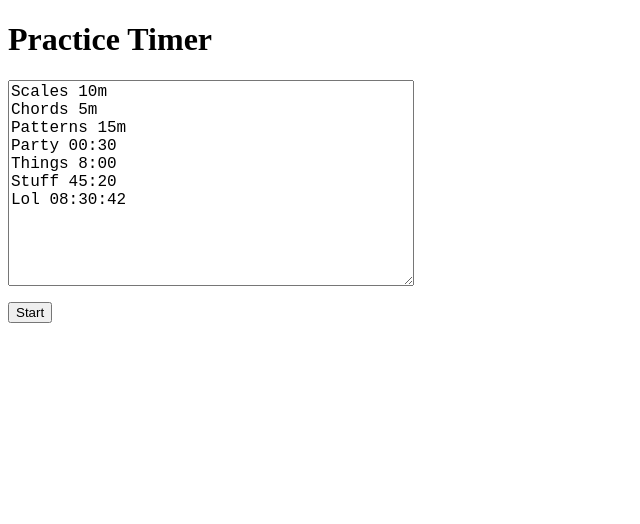
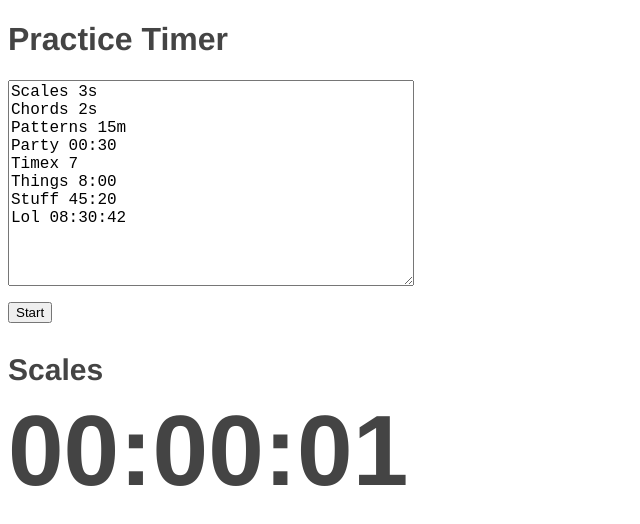
Before and after one commit to sebpearce/practice-timer, a website with bundled scripts: page index.html in a window 1280 px wide. Both pictures are taken after a click on the button "Start". Shown: the whole page, without its empty margins (0-640 px from the left). Built offline with nearby package versions, Linux system fonts and the light colour scheme.

Commit message:
Implement basic functionality

```diff
--- a/bundle.js
+++ b/bundle.js
@@ -68,19 +68,55 @@
 	window.practiceTimer.timers = [];
 
 	document.addEventListener('DOMContentLoaded', function (e) {
-	  document.getElementById('inputbox').value = 'Scales 10m\nChords 5m\nPatterns 15m\nParty 00:30\nThings 8:00\nStuff 45:20\nLol 08:30:42';
+	  document.getElementById('inputbox').value = 'Scales 3s\nChords 2s\nPatterns 15m\nParty 00:30\nTimex 7\nThings 8:00\nStuff 45:20\nLol 08:30:42';
 	});
+
+	function updateTimerDisplay(rawSeconds) {
+	  document.getElementById('timer-display-hr').innerHTML = _kit2.default.getHoursDisplay(rawSeconds);
+	  document.getElementById('timer-display-min').innerHTML = _kit2.default.getMinutesDisplay(rawSeconds);
+	  document.getElementById('timer-display-sec').innerHTML = _kit2.default.getSecondsDisplay(rawSeconds);
+	}
+
+	function updateActivityDisplay(activity) {
+	  document.getElementById('timer-display-activity').innerHTML = activity;
+	}
+
+	function loadTimers() {
+	  var inputText = document.getElementById('inputbox').value;
+	  var id = 1;
+	  var queue = _kit2.default.getQueueFromInput(inputText);
+	  queue.forEach(function (el, id) {
+	    window.practiceTimer.timers.push(new _timer2.default(id, el.period, el.activity));
+	    id++;
+	  });
+	  console.log(window.practiceTimer.timers);
+	}
 
 	document.getElementById('start').addEventListener('click', function (e) {
 
-	  var inputText = document.getElementById('inputbox').value;
+	  loadTimers();
+	  var currentTimer = window.practiceTimer.timers[0];
+	  var now = Date.now();
+	  currentTimer.toFinishAt = new Date(now + currentTimer.totalSeconds * 1000);
+	  updateTimerDisplay((currentTimer.toFinishAt - now) / 1000);
+	  updateActivityDisplay(currentTimer.activity);
 
-	  console.log(JSON.stringify(_kit2.default.getQueueFromInput(inputText)));
+	  window.practiceTimer.timerLoop = setInterval(function () {
 
-	  // window.practiceTimer.timerLoop = setInterval(function() {
-	  //   // console.log('hi!');
-	  //   // console.log('Seconds left: ' + kit.secondsBetweenNowAnd(self.toFinishAt));
-	  // }, 1000);
+	    var now = Date.now();
+
+	    if (currentTimer.toFinishAt >= now) {
+	      var diff = Math.round((currentTimer.toFinishAt - now) / 1000);
+	      updateTimerDisplay(diff);
+	    } else {
+	      window.practiceTimer.timers.shift();
+	      if (window.practiceTimer.timers.length === 0) return;
+	      currentTimer = window.practiceTimer.timers[0];
+	      currentTimer.toFinishAt = new Date(now + currentTimer.totalSeconds * 1000);
+	      updateTimerDisplay((currentTimer.toFinishAt - now) / 1000);
+	      updateActivityDisplay(currentTimer.activity);
+	    }
+	  }, 1000);
 	});
 
 /***/ },
@@ -99,15 +135,16 @@
 	    var queue = lines.map(function (line) {
 	      var activity = line.match(re)[1];
 	      var period = line.match(re)[2];
+	      // console.log('Act: ' + activity + '; Per: ' + period);
 	      return {
 	        activity: activity,
-	        period: kit.parseTotalSeconds(line)
+	        period: kit.parseTotalSeconds(period)
 	      };
 	    });
 	    return queue;
 	  },
 	  parseTotalSeconds: function parseTotalSeconds(input) {
-	    return kit.parseSecondsFromHMSNotation(input) || kit.parseSecondsFromDigitalNotation(input) || 0;
+	    return kit.parseSecondsFromHMSNotation(input) || kit.parseSecondsFromDigitalNotation(input) || kit.parseSecondsFromSingleNumber(input) || 0;
 	  },
 	  parseSecondsFromHMSNotation: function parseSecondsFromHMSNotation(input) {
 	    if (!input.match(/\d+\s?[hms]/)) return false;
@@ -128,26 +165,28 @@
 	    var result = hr + min + sec;
 	    return result;
 	  },
+	  parseSecondsFromSingleNumber: function parseSecondsFromSingleNumber(input) {
+	    if (!input.match(/^(\d+)$/)) return false;
+	    var result = parseInt(input) * 60;
+	    return result;
+	  },
 	  padWithZero: function padWithZero(x) {
 	    return x < 10 ? '0' + x : x;
 	  },
 	  secondsBetweenNowAnd: function secondsBetweenNowAnd(laterTime) {
 	    return Math.round((laterTime - Date.now()) / 1000);
 	  },
-	  finishDate: function finishDate(startDate, deltaInMs) {
-	    return new Date(startDate.getTime() + deltaInMs);
-	  },
 	  getSecondsDisplay: function getSecondsDisplay(rawSeconds) {
-	    return rawSeconds % 60;
+	    return kit.padWithZero(rawSeconds % 60);
 	  },
 	  getMinutesDisplay: function getMinutesDisplay(rawSeconds) {
 	    var s = rawSeconds % 60;
-	    return (rawSeconds - s) / 60 % 60;
+	    return kit.padWithZero((rawSeconds - s) / 60 % 60);
 	  },
 	  getHoursDisplay: function getHoursDisplay(rawSeconds) {
 	    var s = rawSeconds % 60;
 	    var m = (rawSeconds - s) / 60 % 60;
-	    return (rawSeconds - m * 60 - s) / 3600;
+	    return kit.padWithZero((rawSeconds - m * 60 - s) / 3600);
 	  },
 	  getFormattedTimeDisplay: function getFormattedTimeDisplay(rawSeconds) {
 	    return this.padWithZero(this.getHoursDisplay(rawSeconds)) + ':' + this.padWithZero(this.getMinutesDisplay(rawSeconds)) + ':' + this.padWithZero(this.getSecondsDisplay(rawSeconds));
@@ -158,44 +197,6 @@
 	    'h': 3600,
 	    'm': 60,
 	    's': 1
-	  },
-
-	  longhandNumbers: {
-	    'a thousand': '1000',
-	    'one thousand': '1000',
-	    'thousand': '1000',
-	    'one hundred': '100',
-	    'a hundred': '100',
-	    'hundred': '100',
-	    'ninety': '90',
-	    'eighty': '80',
-	    'seventy': '70',
-	    'sixty': '60',
-	    'fifty': '50',
-	    'forty': '40',
-	    'thirty': '30',
-	    'twenty': '20',
-	    'nineteen': '19',
-	    'eighteen': '18',
-	    'seventeen': '17',
-	    'sixteen': '16',
-	    'fifteen': '15',
-	    'fourteen': '14',
-	    'thirteen': '13',
-	    'twelve': '12',
-	    'eleven': '11',
-	    'ten': '10',
-	    'nine': '9',
-	    'eight': '8',
-	    'seven': '7',
-	    'six': '6',
-	    'five': '5',
-	    'four': '4',
-	    'three': '3',
-	    'two': '2',
-	    'one': '1',
-	    'and': '',
-	    '-': ' '
 	  }
 
 	};
@@ -204,27 +205,23 @@
 
 /***/ },
 /* 2 */
-/***/ function(module, exports, __webpack_require__) {
+/***/ function(module, exports) {
 
 	'use strict';
 
 	Object.defineProperty(exports, "__esModule", {
 	  value: true
 	});
+	function finishDate(startDate, deltaInMs) {
+	  return new Date(startDate.getTime() + deltaInMs);
+	}
 
-	var _kit = __webpack_require__(1);
-
-	var _kit2 = _interopRequireDefault(_kit);
-
-	function _interopRequireDefault(obj) { return obj && obj.__esModule ? obj : { default: obj }; }
-
-	var Timer = function Timer(id, totalSeconds) {
+	var Timer = function Timer(id, totalSeconds, activity) {
 	  var self = this;
 	  this.id = id;
-	  this.status = 'running';
+	  this.activity = activity || '';
 	  this.totalSeconds = totalSeconds || 600;
-	  this.createdAt = new Date();
-	  this.toFinishAt = _kit2.default.finishDate(this.createdAt, this.totalSeconds * 1000);
+	  // this.toFinishAt = finishDate(this.createdAt, this.totalSeconds * 1000);
 	};
 
 	exports.default = Timer;
@@ -264,7 +261,7 @@
 
 
 	// module
-	exports.push([module.id, ".inputbox {\n  display: block;\n  font-size: 16px;\n  height: 200px;\n  margin: 0 0 1em 0;\n  width: 400px; }\n", ""]);
+	exports.push([module.id, "body {\n  color: #444;\n  font-family: 'Helvetica Neue', 'Helvetica', 'Arial', sans-serif; }\n\n.inputbox {\n  display: block;\n  font-size: 16px;\n  height: 200px;\n  margin: 0 0 1em 0;\n  width: 400px; }\n\n.timer-display-container {\n  padding: 30px 0; }\n\n.timer-display {\n  font-size: 100px;\n  font-weight: bold; }\n\n.timer-display-separator:after {\n  content: ':'; }\n\n.timer-display-activity {\n  display: block;\n  font-size: 30px;\n  height: 40px; }\n", ""]);
 
 	// exports
 
--- a/es6/kit.js
+++ b/es6/kit.js
@@ -6,9 +6,10 @@ const kit = {
     const queue = lines.map(function(line) {
       const activity = line.match(re)[1];
       const period = line.match(re)[2];
+      // console.log('Act: ' + activity + '; Per: ' + period);
       return {
         activity: activity,
-        period: kit.parseTotalSeconds(line),
+        period: kit.parseTotalSeconds(period),
       };
     });
     return queue;
@@ -17,6 +18,7 @@ const kit = {
   parseTotalSeconds(input) {
     return kit.parseSecondsFromHMSNotation(input) ||
       kit.parseSecondsFromDigitalNotation(input) ||
+      kit.parseSecondsFromSingleNumber(input) ||
       0;
   },
 
@@ -41,6 +43,12 @@ const kit = {
     return result;
   },
 
+  parseSecondsFromSingleNumber(input) {
+    if (!input.match(/^(\d+)$/)) return false;
+    const result = parseInt(input) * 60;
+    return result;
+  },
+
   padWithZero(x) {
     return (x < 10) ? '0' + x : x;
   },
@@ -49,23 +57,19 @@ const kit = {
     return Math.round((laterTime - Date.now()) / 1000);
   },
 
-  finishDate(startDate, deltaInMs) {
-    return new Date(startDate.getTime() + deltaInMs);
-  },
-
   getSecondsDisplay(rawSeconds) {
-    return rawSeconds % 60;
+    return kit.padWithZero(rawSeconds % 60);
   },
 
   getMinutesDisplay(rawSeconds) {
     const s = rawSeconds % 60;
-    return ((rawSeconds - s) / 60) % 60;
+    return kit.padWithZero(((rawSeconds - s) / 60) % 60);
   },
 
   getHoursDisplay(rawSeconds) {
     const s = rawSeconds % 60;
     const m = ((rawSeconds - s) / 60) % 60;
-    return (rawSeconds - (m * 60) - s) / 3600;
+    return kit.padWithZero((rawSeconds - (m * 60) - s) / 3600);
   },
 
   getFormattedTimeDisplay(rawSeconds) {
@@ -80,44 +84,6 @@ const kit = {
     's': 1,
   },
 
-  longhandNumbers: {
-    'a thousand': '1000',
-    'one thousand': '1000',
-    'thousand': '1000',
-    'one hundred': '100',
-    'a hundred': '100',
-    'hundred': '100',
-    'ninety': '90',
-    'eighty': '80',
-    'seventy': '70',
-    'sixty': '60',
-    'fifty': '50',
-    'forty': '40',
-    'thirty': '30',
-    'twenty': '20',
-    'nineteen': '19',
-    'eighteen': '18',
-    'seventeen': '17',
-    'sixteen': '16',
-    'fifteen': '15',
-    'fourteen': '14',
-    'thirteen': '13',
-    'twelve': '12',
-    'eleven': '11',
-    'ten': '10',
-    'nine': '9',
-    'eight': '8',
-    'seven': '7',
-    'six': '6',
-    'five': '5',
-    'four': '4',
-    'three': '3',
-    'two': '2',
-    'one': '1',
-    'and': '',
-    '-': ' ',
-  },
-
 };
 
 export default kit;
--- a/es6/main.js
+++ b/es6/main.js
@@ -10,18 +10,56 @@ window.practiceTimer = {};
 window.practiceTimer.timers = [];
 
 document.addEventListener('DOMContentLoaded', function(e) {
-  document.getElementById('inputbox').value = 'Scales 10m\nChords 5m\nPatterns 15m\nParty 00:30\nThings 8:00\nStuff 45:20\nLol 08:30:42';
+  document.getElementById('inputbox').value = 'Scales 3s\nChords 2s\nPatterns 15m\nParty 00:30\nTimex 7\nThings 8:00\nStuff 45:20\nLol 08:30:42';
 });
+
+
+function updateTimerDisplay(rawSeconds) {
+  document.getElementById('timer-display-hr').innerHTML = kit.getHoursDisplay(rawSeconds);
+  document.getElementById('timer-display-min').innerHTML = kit.getMinutesDisplay(rawSeconds);
+  document.getElementById('timer-display-sec').innerHTML = kit.getSecondsDisplay(rawSeconds);
+}
+
+function updateActivityDisplay(activity) {
+  document.getElementById('timer-display-activity').innerHTML = activity;
+}
+
+function loadTimers() {
+  const inputText = document.getElementById('inputbox').value;
+  const id = 1;
+  const queue = kit.getQueueFromInput(inputText);
+  queue.forEach((el, id) => {
+    window.practiceTimer.timers.push(new Timer(id, el.period, el.activity));
+    id++;
+  });
+  console.log(window.practiceTimer.timers);
+}
 
 document.getElementById('start').addEventListener('click', function(e) {
 
-  const inputText = document.getElementById('inputbox').value;
+  loadTimers();
+  let currentTimer = window.practiceTimer.timers[0];
+  const now = Date.now();
+  currentTimer.toFinishAt = new Date(now + currentTimer.totalSeconds * 1000);
+  updateTimerDisplay((currentTimer.toFinishAt - now) / 1000);
+  updateActivityDisplay(currentTimer.activity);
 
-  console.log(JSON.stringify(kit.getQueueFromInput(inputText)));
+  window.practiceTimer.timerLoop = setInterval(() => {
 
-  // window.practiceTimer.timerLoop = setInterval(function() {
-  //   // console.log('hi!');
-  //   // console.log('Seconds left: ' + kit.secondsBetweenNowAnd(self.toFinishAt));
-  // }, 1000);
+    const now = Date.now();
+
+    if (currentTimer.toFinishAt >= now) {
+      const diff = Math.round((currentTimer.toFinishAt - now) / 1000);
+      updateTimerDisplay(diff);
+    } else {
+      window.practiceTimer.timers.shift();
+      if (window.practiceTimer.timers.length === 0) return;
+      currentTimer = window.practiceTimer.timers[0];
+      currentTimer.toFinishAt = new Date(now + currentTimer.totalSeconds * 1000);
+      updateTimerDisplay((currentTimer.toFinishAt - now) / 1000);
+      updateActivityDisplay(currentTimer.activity);
+    }
+
+  }, 1000);
 
 });
--- a/es6/timer.js
+++ b/es6/timer.js
@@ -1,12 +1,13 @@
-import kit from './kit';
+function finishDate(startDate, deltaInMs) {
+  return new Date(startDate.getTime() + deltaInMs);
+}
 
-const Timer = function(id, totalSeconds) {
+const Timer = function(id, totalSeconds, activity) {
   const self = this;
   this.id = id;
-  this.status = 'running';
+  this.activity = activity || '';
   this.totalSeconds = totalSeconds || 600;
-  this.createdAt = new Date;
-  this.toFinishAt = kit.finishDate(this.createdAt, this.totalSeconds * 1000);
+  // this.toFinishAt = finishDate(this.createdAt, this.totalSeconds * 1000);
 }
 
 export default Timer;
--- a/index.html
+++ b/index.html
@@ -7,6 +7,12 @@
     <h1>Practice Timer</h1>
     <textarea id="inputbox" class="inputbox"></textarea>
     <button id="start">Start</button>
+    <div class="timer-display-container">
+      <div class="timer-display">
+        <span id="timer-display-activity" class="timer-display-activity"></span>
+        <span id="timer-display-hr" class="timer-display-hr">00</span><span class="timer-display-separator"></span><span id="timer-display-min" class="timer-display-min">05</span><span class="timer-display-separator"></span><span id="timer-display-sec" class="timer-display-sec">32</span>
+      </div>
+    </div>
     <script src="bundle.js"></script>
   </body>
 </html>
--- a/styles/main.scss
+++ b/styles/main.scss
@@ -1,3 +1,8 @@
+body {
+  color: #444;
+  font-family: 'Helvetica Neue', 'Helvetica', 'Arial', sans-serif;
+}
+
 .inputbox {
   display: block;
   font-size: 16px;
@@ -5,3 +10,34 @@
   margin: 0 0 1em 0;
   width: 400px;
 }
+
+.timer-display-container {
+  padding: 30px 0;
+}
+
+.timer-display {
+  font-size: 100px;
+  font-weight: bold;
+}
+
+.timer-display-separator:after {
+  content: ':';
+}
+
+.timer-display-activity {
+  display: block;
+  font-size: 30px;
+  height: 40px;
+}
+
+.timer-display-hr {
+
+}
+
+.timer-display-min {
+
+}
+
+.timer-display-sec {
+
+}
```
